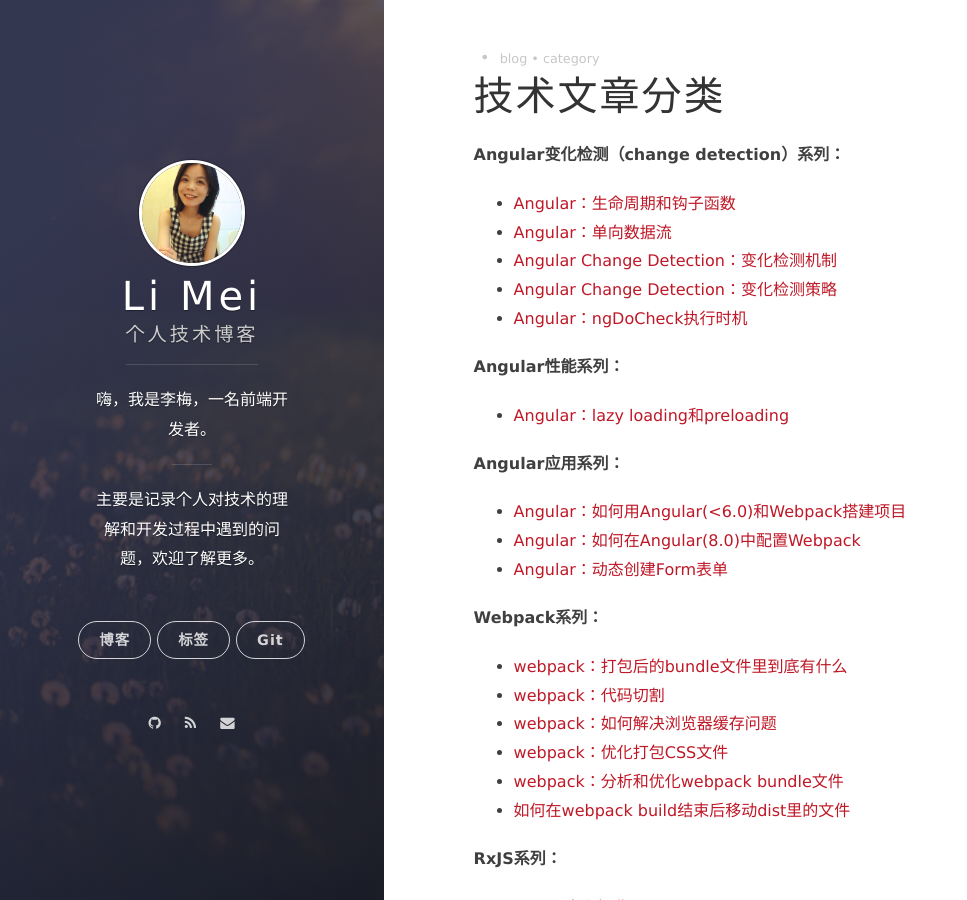
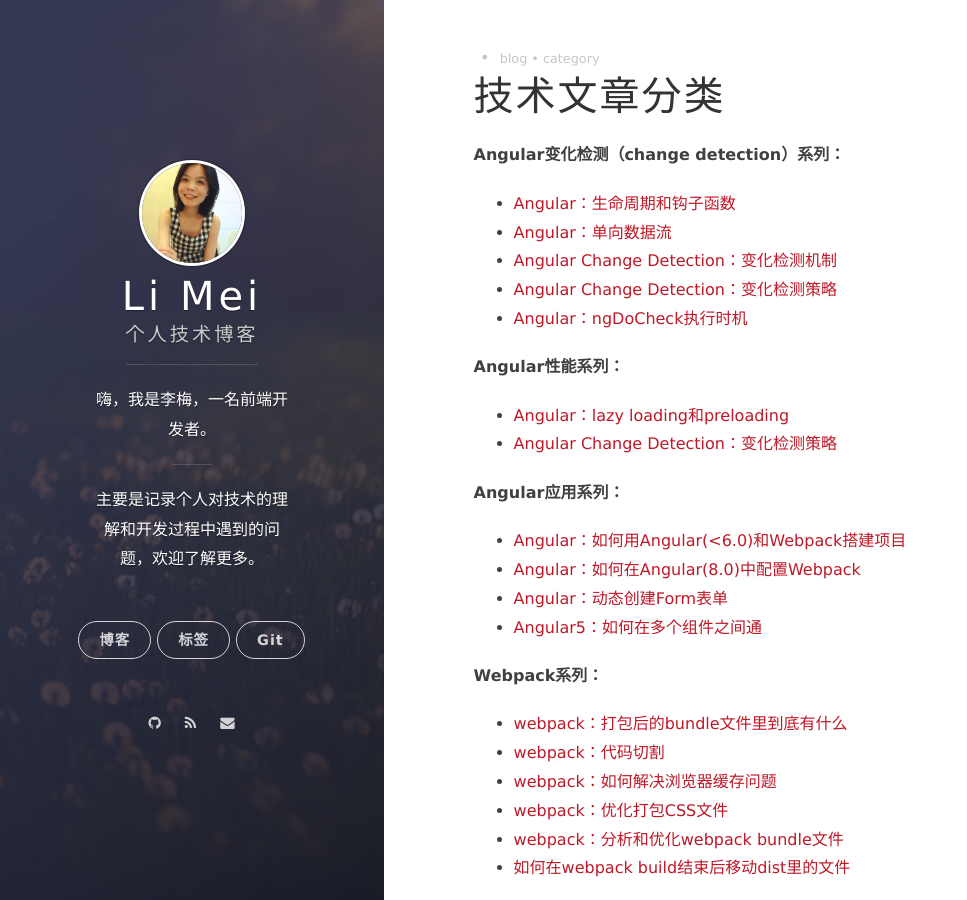
Before and after one commit to LiMeii/LiMeii.github.io, a Jekyll site: the page built from tag.md, in a window 1280 px wide and 900 px high. Shown: the whole window, without its empty margins (0-967 px from the left). Built offline with Jekyll 4.4.1, drawn with Linux system fonts in a browser that asks for light colours; nearby versions of some CDN libraries.

Commit message:
update tag file

```diff
--- a/tag.md
+++ b/tag.md
@@ -12,12 +12,14 @@
 - [Angular：ngDoCheck执行时机](https://limeii.github.io/2019/06/angular-ngdocheck-onpush-strategy/)
 
 **Angular性能系列：**
-- [ Angular：lazy loading和preloading](https://limeii.github.io/2018/09/angular-lazy-loading/)
+- [Angular：lazy loading和preloading](https://limeii.github.io/2018/09/angular-lazy-loading/)
+- [Angular Change Detection：变化检测策略](https://limeii.github.io/2019/06/angular-changeDetectionStrategy-OnPush/)
 
 **Angular应用系列：**
 - [Angular：如何用Angular(<6.0)和Webpack搭建项目](https://limeii.github.io/2018/09/angular-webpack/)
 - [Angular：如何在Angular(8.0)中配置Webpack](https://limeii.github.io/2019/08/angular-customize-webpack/)
 - [Angular：动态创建Form表单](https://limeii.github.io/2019/05/angular-dynamic-form/)
+- [Angular5：如何在多个组件之间通](https://limeii.github.io/2019/02/angular-sharing-data-methods/)
 
 **Webpack系列：**
 - [webpack：打包后的bundle文件里到底有什么](https://limeii.github.io/2018/10/webpack-what-in-bundle/)
```
